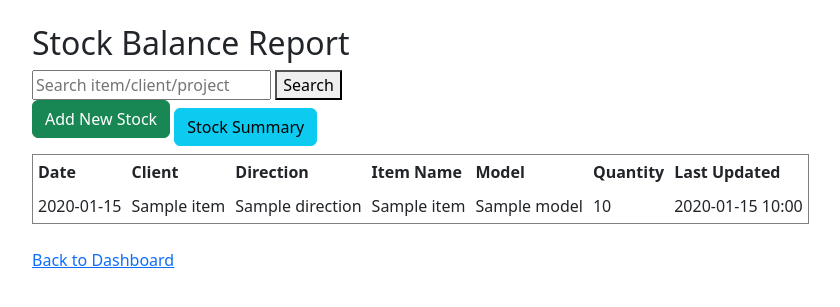
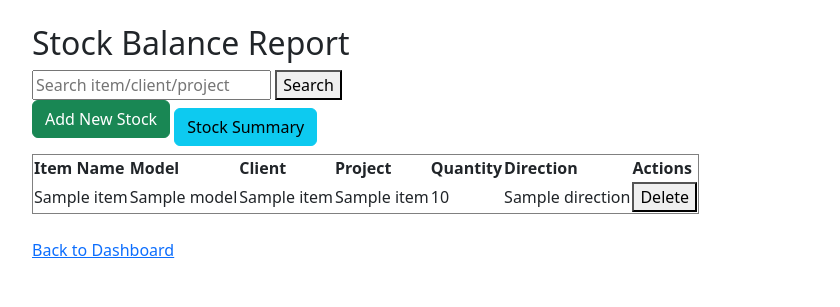
Before and after one commit to shajimidhun6/stock-manager, a Flask app: template app/templates/stock_report.html in a window 1280 px wide. Shown: the part 56-363 px from the top of the page, without its empty margins (50-890 px from the left). Run offline with Flask 3, Linux system fonts and the light colour scheme; the template is opened without the code that fills it: most values are stand-ins (such as "Sample title", 1, 10 or a date in 2020).

Commit message:
Add delete stock entry functionality

```diff
--- a/app/templates/stock_report.html
+++ b/app/templates/stock_report.html
@@ -16,28 +16,32 @@
     </form>
     <a href="{{ url_for('main.add_stock') }}" class="btn btn-success mb-3">Add New Stock</a>
     <a href="{{ url_for('main.stock_summary') }}" class="btn btn-info">Stock Summary</a>
-    <table border="1" cellpadding="5" cellspacing="0">
+    <table border="1">
     <thead>
         <tr>
-                <th>Date</th>
-                <th>Client</th>
-                <th>Direction</th>
             <th>Item Name</th>
             <th>Model</th>
+            <th>Client</th>
+            <th>Project</th>
             <th>Quantity</th>
-                <th>Last Updated</th>
+            <th>Direction</th>
+            <th>Actions</th>
         </tr>
     </thead>
     <tbody>
         {% for item in items %}
         <tr>
-                <td>{{ item.timestamp.strftime('%Y-%m-%d') if item.timestamp else 'N/A' }}</td>
-                <td>{{ item.client_name }}</td>
-                <td>{{ item.direction }}</td>
             <td>{{ item.item_name }}</td>
             <td>{{ item.model }}</td>
+            <td>{{ item.client_name }}</td>
+            <td>{{ item.project_name }}</td>
             <td>{{ item.quantity }}</td>
-                <td>{{ item.last_updated.strftime('%Y-%m-%d %H:%M') if item.last_updated else 'N/A' }}</td>
+            <td>{{ item.direction }}</td>
+            <td>
+                <form action="{{ url_for('main.delete_stock', stock_id=item.id) }}" method="POST" onsubmit="return confirm('Are you sure you want to delete this stock entry?');">
+                    <button type="submit">Delete</button>
+                </form>
+            </td>
         </tr>
         {% endfor %}
     </tbody>
```
Also changed, not shown: app/routes.py (+9 -0 lines), instance/database.db. Lines whose indentation alone changed are shown as unchanged.
